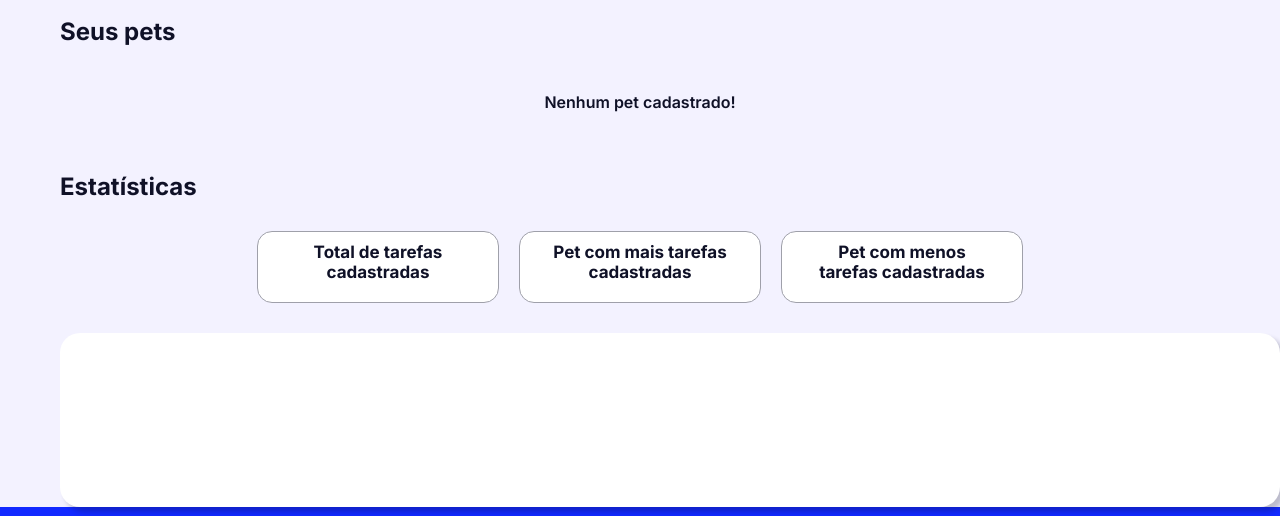
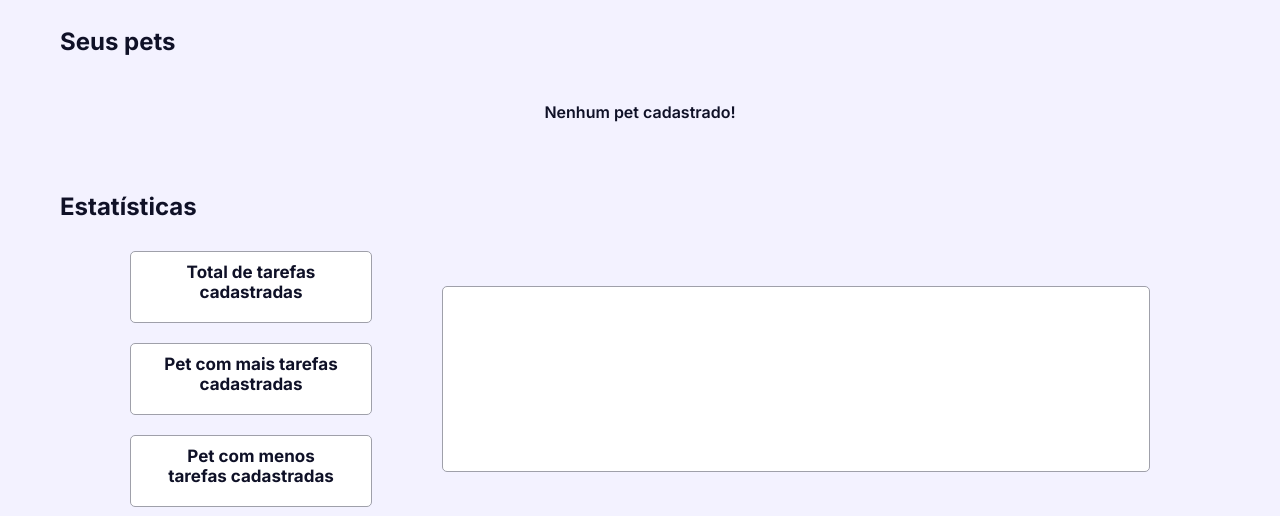
Before and after one commit to luccaboliveira/projeto-individual, a website: page site/public/dashboard.html in a window 1280 px wide. Shown: the part 83-599 px from the top of the page. Drawn offline with nearby package versions, Linux system fonts and the light colour scheme; no server answers.

Commit message:
Ajustes na estilização da dashboard

```diff
--- a/site/public/css/style.css
+++ b/site/public/css/style.css
@@ -305,7 +305,7 @@ body {
     border: 1px solid #9fa0aa;
     align-items: center;
     box-shadow: none;
-    border-radius: 15px;
+    border-radius: 5px;
 }
 
 .card .img{
@@ -391,8 +391,14 @@ th {
 .div-graficos {
     display: flex;
     flex-direction: row;
-    width: 100%;
-    justify-content: space-evenly;
+    width: 60%;
+    background-color: #ffffff;
+    border: 1px solid #9fa0aa;
+    border-radius: 5px;
+    align-items: center;
+    justify-content: center;
+    gap: 40px;
+    padding: 15px 0px 15px 10px;
 }
 
 .card-kpis {
@@ -409,6 +415,7 @@ th {
     flex-direction: column;
     justify-items: center;
     width: 180px;
+    border-radius: 5px;
 }
 
 .card-kpis h3{
@@ -417,16 +424,31 @@ th {
     margin-bottom: 10px;
 }
 
-
-
 canvas {
     height: 150px;
-    width: 500px;
+    width: 300px;
 }
 
 #myChartTarefasPizza{
     height: 80px;
 }
+.container-estatisticas h2 {
+    margin-bottom: 0px;
+    text-align: center;
+}
+
+.container-estatisticas {
+    display: flex;
+    justify-content: space-evenly;
+    align-items: center;
+}
+
 .container h2 {
-    margin-bottom: 0px;
+    margin-top: 30px;
+    margin-bottom: 0;
 }
+
+.card-kpis {
+    display: flex;
+    flex-direction: column;
+}
--- a/site/public/dashboard.html
+++ b/site/public/dashboard.html
@@ -49,12 +49,12 @@
 
         <div class="container">
             <h2>Estatísticas</h2>
+            <div class="container-estatisticas">
                 <div class="card-kpis card-pets">
                     <div class="card" id="kpiTotalQtd">
                         <h3>Total de tarefas cadastradas</h3>
                         <div id="kpi_total"></div>
                     </div>
-
                     <div class="card" id="kpiMaiorQtd">
                         <h3>Pet com mais tarefas cadastradas</h3>
                         <div id="kpi_maior"></div>
@@ -66,12 +66,13 @@
                         </div>
                     </div>
                 </div>
-            <div class="div-graficos card">
+                <div class="div-graficos">
                     <div class="div-grafico">
                         <canvas id="myChartTarefasBarra" height="200" width="200"></canvas>
                     </div>
                     <div class="div-grafico">
                         <canvas id="myChartTarefasPizza"></canvas>
+                    </div>
                 </div>
             </div>
 
```
Lines whose indentation alone changed are shown as unchanged.
